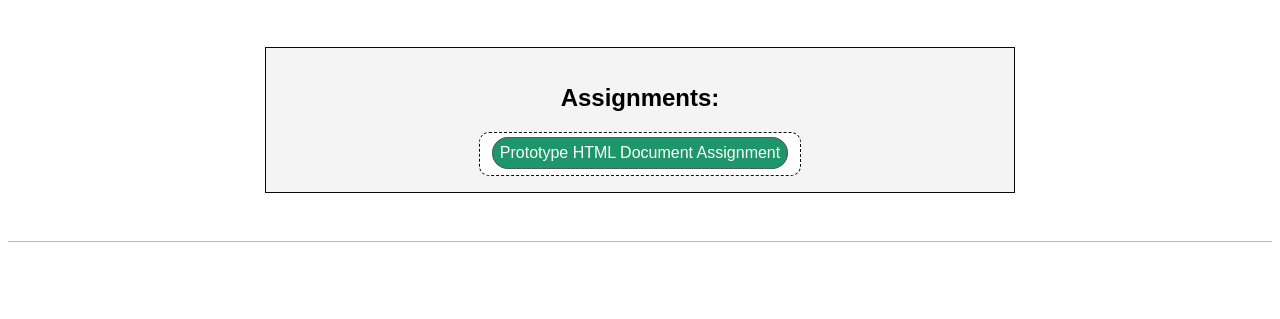
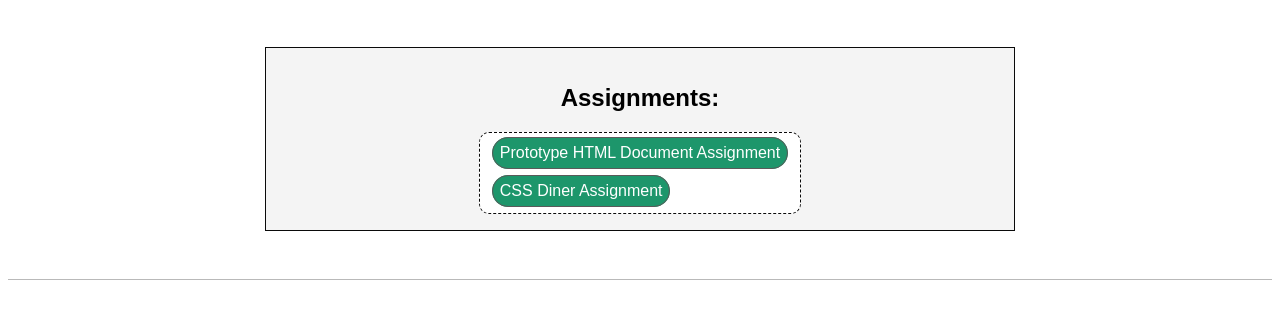
Before and after one commit to Steven-Henderson/ifsc-1310, a plain HTML site: page index.html in a window 1280 px wide. Shown: the part 195-514 px from the top of the page. Drawn offline with Linux system fonts and the light colour scheme.

Commit message:
css diner

```diff
--- a/index.html
+++ b/index.html
@@ -22,6 +22,9 @@
                             <!--First Assignment-->
                             <a href="prototype_html/index.html" title="First Project">Prototype HTML Document Assignment</a>
                         </li>
+                        <li>
+                            <a href="assets/img/diner.png" title="CSS Diner">CSS Diner Assignment</a>
+                        </li>
                     </ul>
                 </nav>
             </article>
```
Also changed, not shown: assets/img/diner.png (added).
